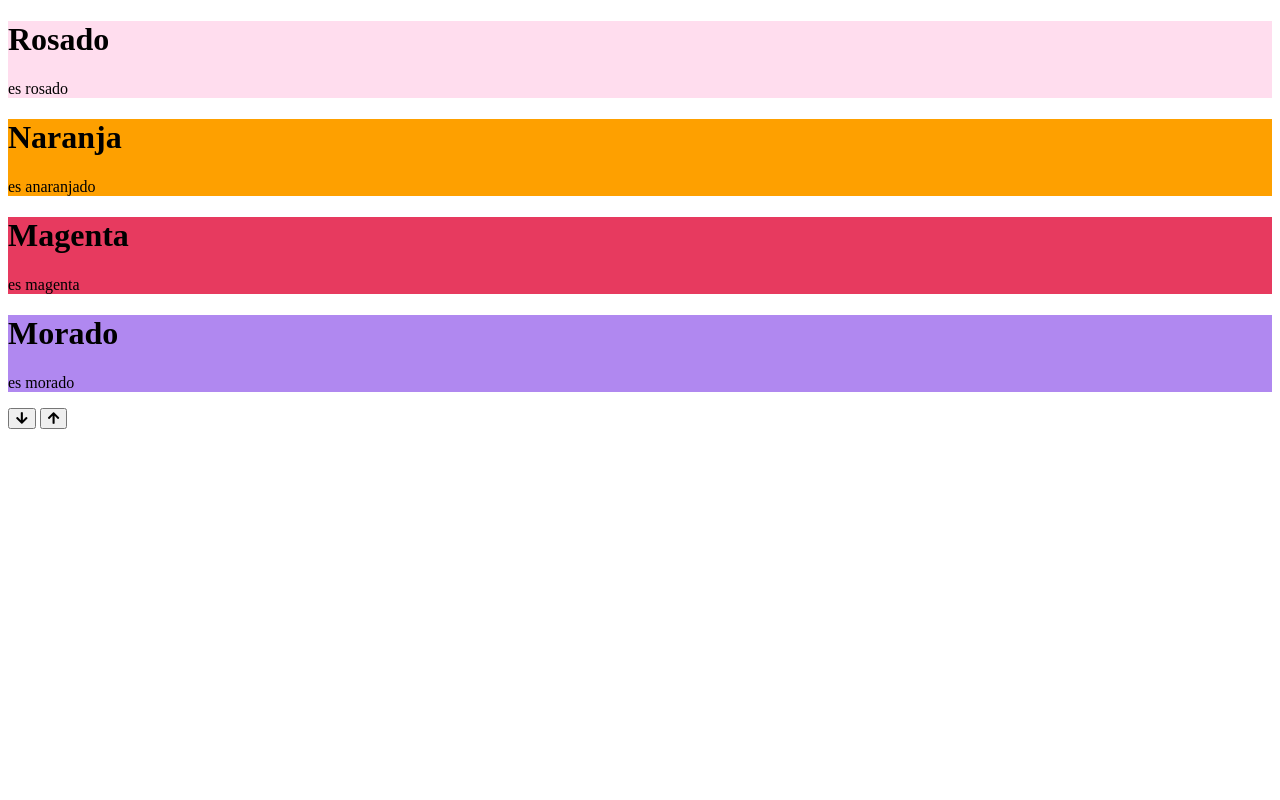
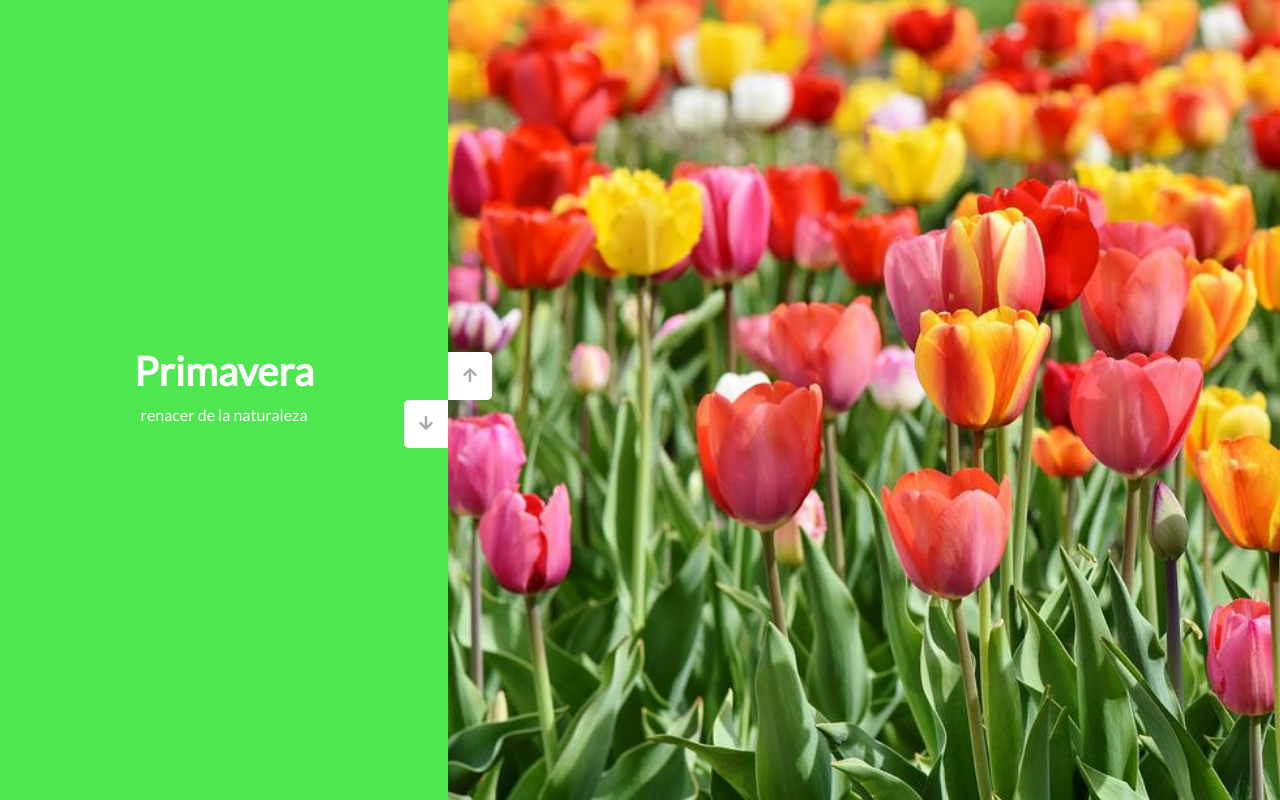
Before and after one commit to CarlosOrellana00/Slider-Vertical, a plain HTML site: page index.html in a window 1280 px wide. Drawn offline with nearby package versions, Linux system fonts and the light colour scheme.

Commit message:
JS & order

```diff
--- a/effect.js
+++ b/effect.js
@@ -0,0 +1,32 @@
+const sliderContainer = document.querySelector('.slider-container')
+const slideRight = document.querySelector('.right-slide')
+const slideLeft = document.querySelector('.left-slide')
+const upButton = document.querySelector('.up-button')
+const downButton = document.querySelector('.down-button')
+const slidesLength = slideRight.querySelectorAll('div').length
+
+let activeSlideIndex =0
+
+slideLeft.style.top = `-${(slidesLength - 1) * 100}vh`
+
+upButton.addEventListener('click', () => changeSlide('up'))
+downButton.addEventListener('click', () => changeSlide('down'))
+
+const changeSlide = (direction) => {
+  const sliderHeight = sliderContainer.clientHeight
+  if(direction === 'up') {
+    activeSlideIndex++
+    if(activeSlideIndex > slidesLength - 1) {
+      activeSlideIndex = 0
+    }
+  }
+  else if(direction === 'down') {
+    activeSlideIndex--
+    if(activeSlideIndex < 0) {
+      activeSlideIndex = slidesLength -1
+    }
+  }
+
+  slideRight.style.transform = `translateY(-${activeSlideIndex * sliderHeight}px)`
+  slideLeft.style.transform = `translateY(${activeSlideIndex * sliderHeight}px)`
+}
--- a/index.html
+++ b/index.html
@@ -11,28 +11,39 @@
 <body>
   <div class="slider-container">
     <div class="left-slide">
-      <div style="background-color: #fde;">
-        <h1>Rosado</h1>
-        <p>es rosado</p>
+
+      <div style="background-color: rgb(199, 220,220);">
+        <h1>Invierno</h1>
+        <p>es frio</p>
       </div>
-      <div style="background-color: rgb(254, 160, 0);">
-        <h1>Naranja</h1>
-        <p>es anaranjado</p>
+
+      <div style="background-color: rgb(184, 139, 71);">
+        <h1>Otoño</h1>
+        <p>es ventoso</p>
       </div>
-      <div style="background-color: rgb(231, 58, 95);">
-        <h1>Magenta</h1>
-        <p>es magenta</p>
+
+      <div style="background-color: rgb(230, 104, 21);">
+        <h1>Verano</h1>
+        <p>es caluroso</p>
       </div>
-      <div style="background-color: rgb(176, 136, 240);">
-        <h1>Morado</h1>
-        <p>es morado</p>
+
+      <div style="background-color: rgb(78, 231, 79);">
+        <h1>Primavera</h1>
+        <p>renacer de la naturaleza</p>
       </div>
+
+
     </div>
     <div class="right-slide">
+
+      <div style="background-image: url('imagen/primavera.jpg');"></div>
+
+      <div style="background-image: url('imagen/verano.jpg');"></div>
+
+      <div style="background-image: url('imagen/otoño.jpg');"></div>
+
       <div style="background-image: url('imagen/invierno.jpg');"></div>
-      <div style="background-image: url('imagen/otoño.jpg');"></div>
-      <div style="background-image: url('imagen/primavera.jpg');"></div>
-      <div style="background-image: url('imagen/verano.jpg');"></div>
+
     </div>
     <div class="action-buttons">
       <button class="down-button">
--- a/style.css
+++ b/style.css
@@ -0,0 +1,97 @@
+@import url('https://fonts.googleapis.com/css2?family=Lato&display=swap');
+
+*{
+	box-sizing: border-box;
+	margin: 0;
+	padding: 0;
+}
+
+body{
+	font-family: 'Lato', sans-serif;
+	height: 100vh;
+}
+
+.slider-container{
+	position: relative;
+	overflow: hidden;
+	width: 100vw;
+	height: 100vh;
+}
+
+.left-slide{
+	height: 100%;
+	width: 35%;
+	position: absolute;
+	top: 0;
+	left: 0;
+	transition: transform 0.5s ease-in-out;
+}
+
+.left-slide > div {
+	height: 100%;
+	width: 100%;
+	display: flex;
+	flex-direction: column;
+	align-items: center;
+	justify-content: center;
+	color: #fff;
+}
+
+.left-slide h1{
+	font-size: 40px;
+	margin-bottom: 10px;
+	margin-top: -30px;
+}
+
+.right-slide{
+	height: 100%;
+	position: absolute;
+	top: 0;
+	left: 35%;
+	width: 65%;
+	transition: transform 0.5s ease-in-out;
+}
+
+.right-slide > div {
+	background-repeat: no-repeat;
+	background-size: cover;
+	background-position: center center;
+	height: 100%;
+	width: 100%;
+}
+
+button{
+	background-color: #fff;
+	border: none;
+	color: #aaa;
+	cursor: pointer;
+	font-size: 16px;
+	padding: 15px;
+}
+
+button:hover{
+	color: #222;
+}
+
+button:focus{
+	outline: none;
+}
+
+.action-buttons button{
+	position: absolute;
+	left: 35%;
+	top: 50%;
+	z-index: 100;
+}
+
+.action-buttons .down-button{
+	transform: translateX(-100%);
+	border-top-left-radius: 5px;
+	border-bottom-left-radius: 5px;
+}
+
+.action-buttons .up-button{
+	transform: translateY(-100%);
+	border-top-right-radius: 5px;
+	border-bottom-right-radius: 5px;
+}
```
